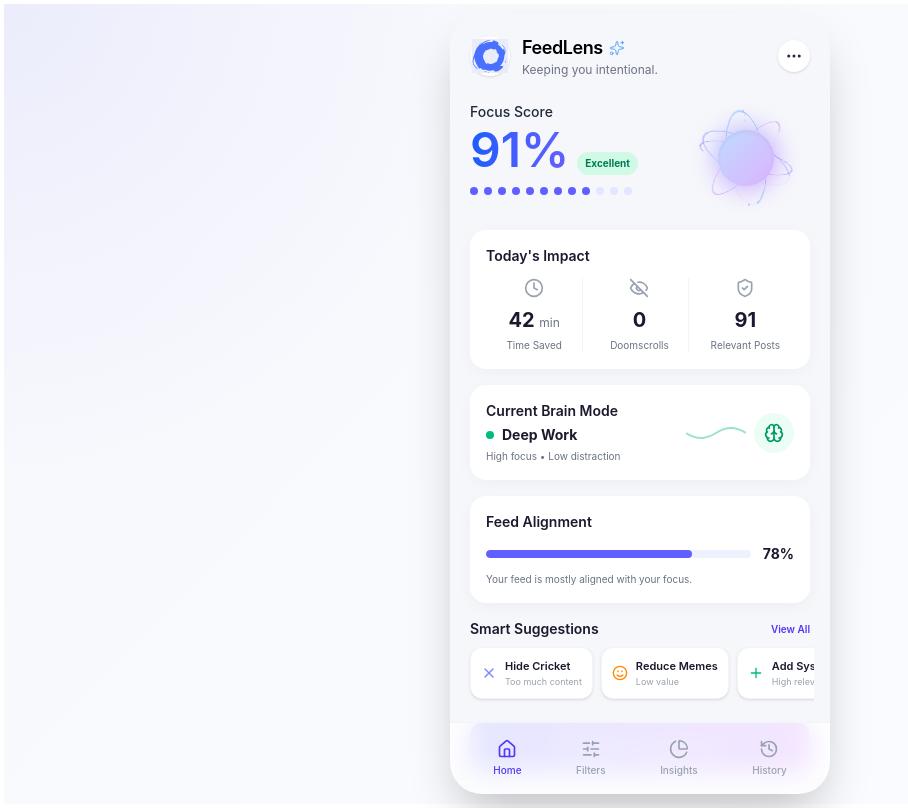
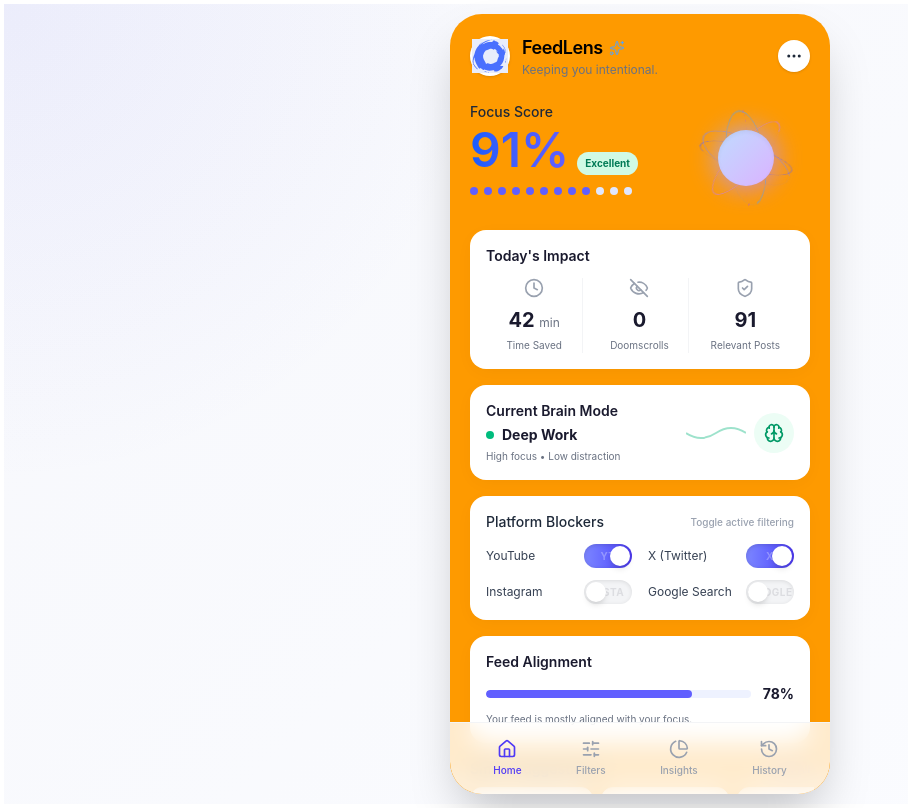
Before and after one commit to Mrunal-Malkar/TubeLense, a React (Vite) app: page / in a window 1280 px wide. Shown: the whole page, without its empty margins (0-908 px from the left). Built offline with nearby package versions, Linux system fonts and the light colour scheme.

Commit message:
refactor: toast add

```diff
--- a/package.json
+++ b/package.json
@@ -18,6 +18,7 @@
     "react-dom": "^19.2.7",
     "react-hot-toast": "^2.6.0",
     "react-icons": "^5.7.0",
+    "react-toastify": "^11.1.0",
     "tailwindcss": "^4.3.3"
   },
   "devDependencies": {
--- a/src/App.tsx
+++ b/src/App.tsx
@@ -4,7 +4,7 @@ import Popup from './popup/popup';
 
 function App() {
   return (
-    <div className="flex min-h-screen bg-transparent items-center justify-center bg-[radial-gradient(circle_at_top_left,rgba(99,102,241,0.08),transparent_32%),linear-gradient(135deg,#F7F8FC_0%,#FBFCFF_100%)] p-1">
+    <div className="flex bg-blue-400 min-h-screen bg-transparent items-center justify-center bg-[radial-gradient(circle_at_top_left,rgba(99,102,241,0.08),transparent_32%),linear-gradient(135deg,#F7F8FC_0%,#FBFCFF_100%)] p-1">
       <Toaster />
       <Popup />
     </div>
--- a/src/components/toggle_platforms.tsx
+++ b/src/components/toggle_platforms.tsx
@@ -1,4 +1,5 @@
 import { useState } from 'react';
+import { toast, ToastContainer } from 'react-toastify';
 
 type PlatformId = 'yt' | 'x' | 'insta' | 'google';
 
@@ -17,10 +18,14 @@ const PlatformsToggles = () => {
   });
 
   const togglePlatform = (platformId: PlatformId) => {
-    setPlatforms((prev) => ({
-      ...prev,
-      [platformId]: !prev[platformId],
-    }));
+    try{
+      setPlatforms((prev) => ({
+        ...prev,
+        [platformId]: !prev[platformId],
+      }));
+    }catch(e){
+      toast.error("failed to perform operation");
+    }
   };
 
   const platformData: PlatformOption[] = [
@@ -32,6 +37,7 @@ const PlatformsToggles = () => {
 
   return (
         <div className="bg-white rounded-2xl p-4 shadow-[0_4px_20px_-4px_rgba(0,0,0,0.05)] z-10 relative">
+          <ToastContainer/>
           <div className="flex justify-between items-center mb-3">
             <h3 className="text-sm font-medium text-gray-800">Platform Blockers</h3>
             <span className="text-[10px] text-gray-400 font-medium">Toggle active filtering</span>
--- a/src/index.css
+++ b/src/index.css
@@ -1,12 +1,16 @@
 body {
   margin: 0;
   min-width: 320px;
+  overflow:none;
   min-height: 100vh;
   padding: 4px;
   border-radius: 8px;
   /* background: #f7f8fc; */
   background: transparent;
 }
+/* scrollbar-width: none;
+-ms-overflow-style: none
+::-webkit-scrollbar { display: none; } */
 
 #root {
   min-height: 100vh;
--- a/src/popup/popup.tsx
+++ b/src/popup/popup.tsx
@@ -26,10 +26,11 @@ import {
   PieChart,
   History
 } from 'lucide-react';
+import PlatformsToggles from "../components/toggle_platforms";
 
 const ExtensionPopup = () => {
   return (
-    <div className="w-95 h-195 bg-[#f6f7fb] rounded-4xl p-5 font-sans relative overflow-hidden shadow-2xl flex flex-col gap-4 text-[#1a1a2e]">
+    <div className="w-95 h-195 bg-[#f6f7fb] bg-amber-500 rounded-4xl p-5 font-sans relative overflow-auto scrollbar-none shadow-2xl flex flex-col gap-4 text-[#1a1a2e]">
 
       {/* --- HEADER --- */}
       <Header />
@@ -80,7 +81,7 @@ const ExtensionPopup = () => {
         </div>
       </div>
 
-
+      <PlatformsToggles/>
 
       {/* --- FEED ALIGNMENT --- */}
       <div className="bg-white rounded-2xl p-4 shadow-[0_4px_20px_-4px_rgba(0,0,0,0.05)] z-10">
```
Also changed, not shown: src/store/store.ts (added), 1 other file (tests, documents, lock files or other folders).
